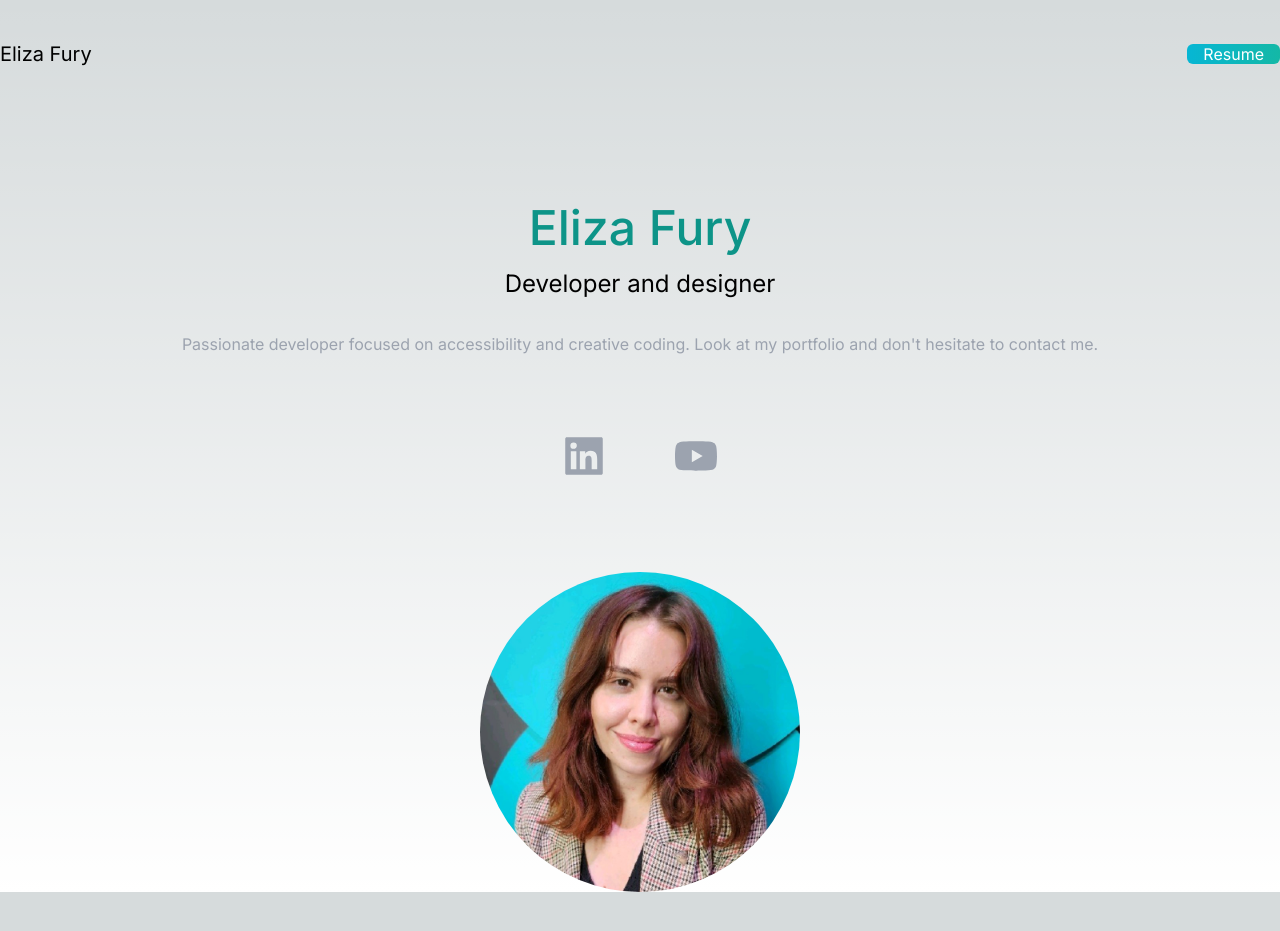
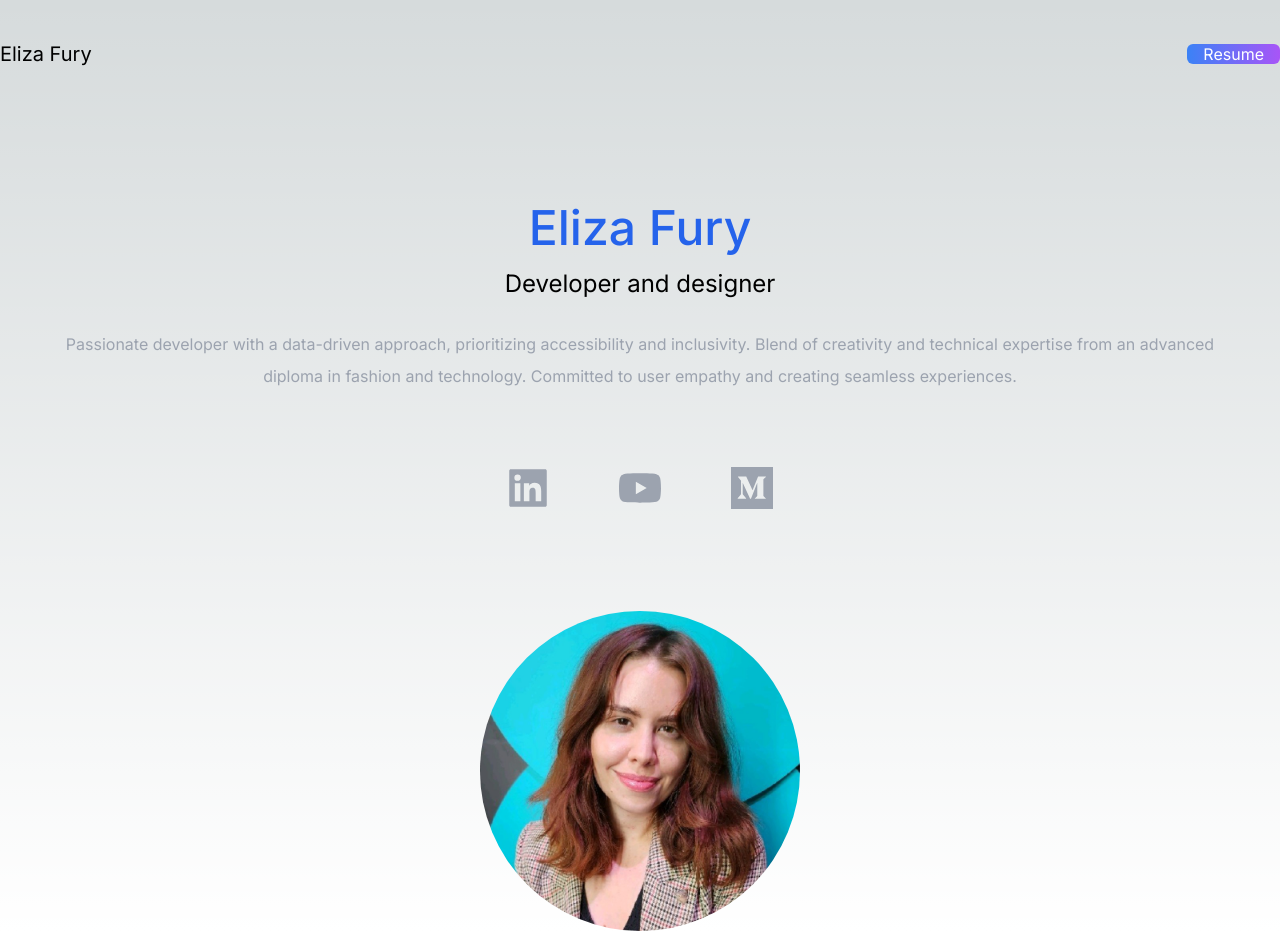
Before and after one commit to Efury1/myportfolio, a Next.js app: page / in a window 1280 px wide. Before the commit the page ends 892 px from the top, so only its background shows below. Built offline with nearby package versions, Linux system fonts and the light colour scheme.

Commit message:
Add links

```diff
--- a/src/app/page.tsx
+++ b/src/app/page.tsx
@@ -1,6 +1,7 @@
 import Image from 'next/image'
 import Head from "next/head";
 import {AiFillLinkedin, AiFillYoutube}  from "react-icons/ai";
+import { FaMedium } from "react-icons/fa";
 import eliza from "./eliza.jpeg"
 
 export default function Home() {
@@ -10,24 +11,31 @@ export default function Home() {
           <h1 className="text-xl">Eliza Fury</h1>
           <ul className="flex items-center">
             <li></li>
-            <li><a className="bg-gradient-to-r from-cyan-500 to-teal-500 text-white px-4 rounded-md ml-8" href="#">Resume</a></li>
+            <li><a className="bg-gradient-to-r from-blue-500 to-purple-500 text-white px-4 rounded-md ml-8" href="https://www.linkedin.com/in/eliza-fury-3004b3110/">Resume</a></li>
           </ul>
         </nav>
+        <section>
         <div className="text-center p-10">
-          <h1 className="text-5xl py-2 text-teal-600 font-medium">Eliza Fury</h1>
+          <h1 className="text-5xl py-2 text-blue-600 font-medium">Eliza Fury</h1>
           <h3 className="text-2xl py-2">Developer and designer</h3>
         <p className="text-md py-5 leading-8 text-gray-400">
-          Passionate developer focused on accessibility and creative coding.
-          Look at my portfolio and don't hesitate to contact me.
+        Passionate developer with a data-driven approach, prioritizing accessibility and inclusivity.
+        Blend of creativity and technical expertise from an advanced diploma in fashion and technology.
+        Committed to user empathy and creating seamless experiences.
         </p>
         </div>
         <div className="text-5xl flex justify-center gap-16 py-3 text-gray-400">
-        <AiFillLinkedin></AiFillLinkedin>
-        <AiFillYoutube></AiFillYoutube>
+        <a href='https://www.linkedin.com/in/eliza-fury-3004b3110/'><button><AiFillLinkedin></AiFillLinkedin></button></a>
+        <a href='https://www.youtube.com/channel/UCCwlIqh6VjXceir9BHMl_YQ'><button><AiFillYoutube></AiFillYoutube></button></a>
+        <a href='https://medium.com/@ejfury'><button><FaMedium></FaMedium></button></a>
         </div>
         <div className="relative mx-auto bg-gradient-to-b from-teal-500 rounded-full w-80 h-80 mt-20 overflow-hidden">
           <Image src={eliza} alt="Eliza Fury" />
         </div>
+        </section>
+        <section>
+
+        </section>
     </main>
   )
 }
```
